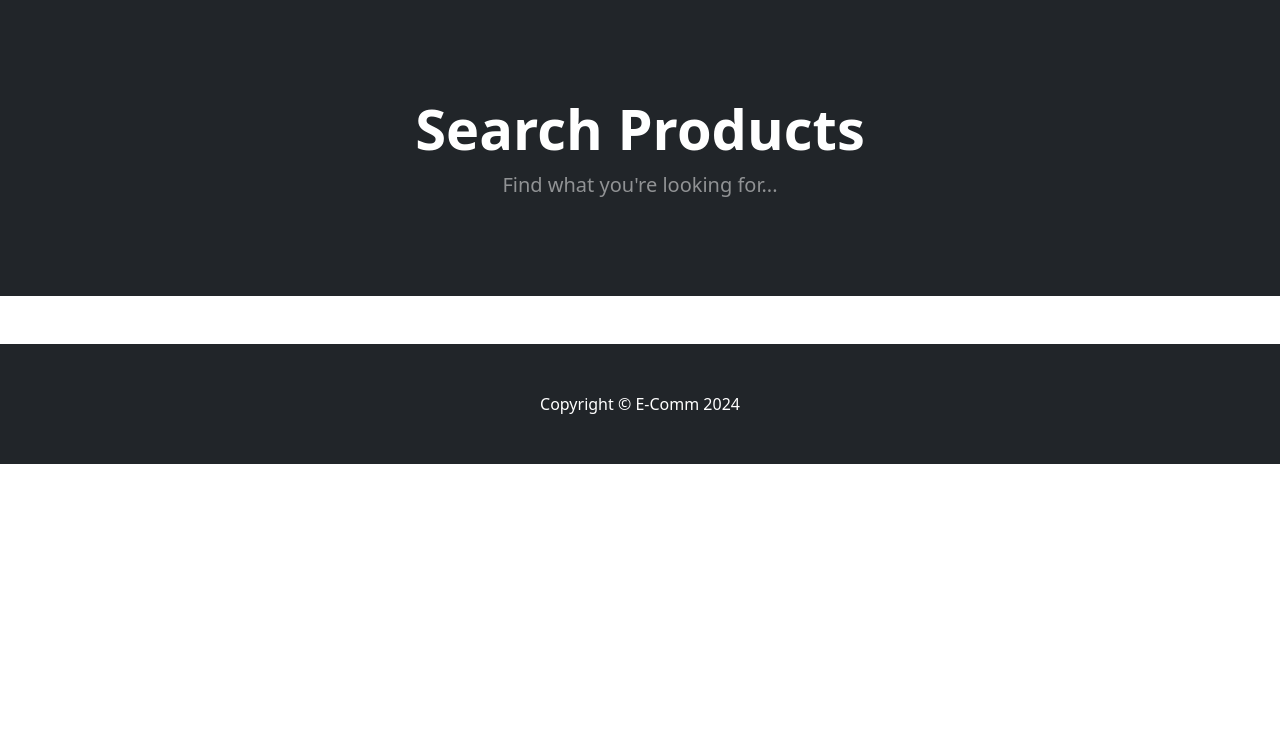
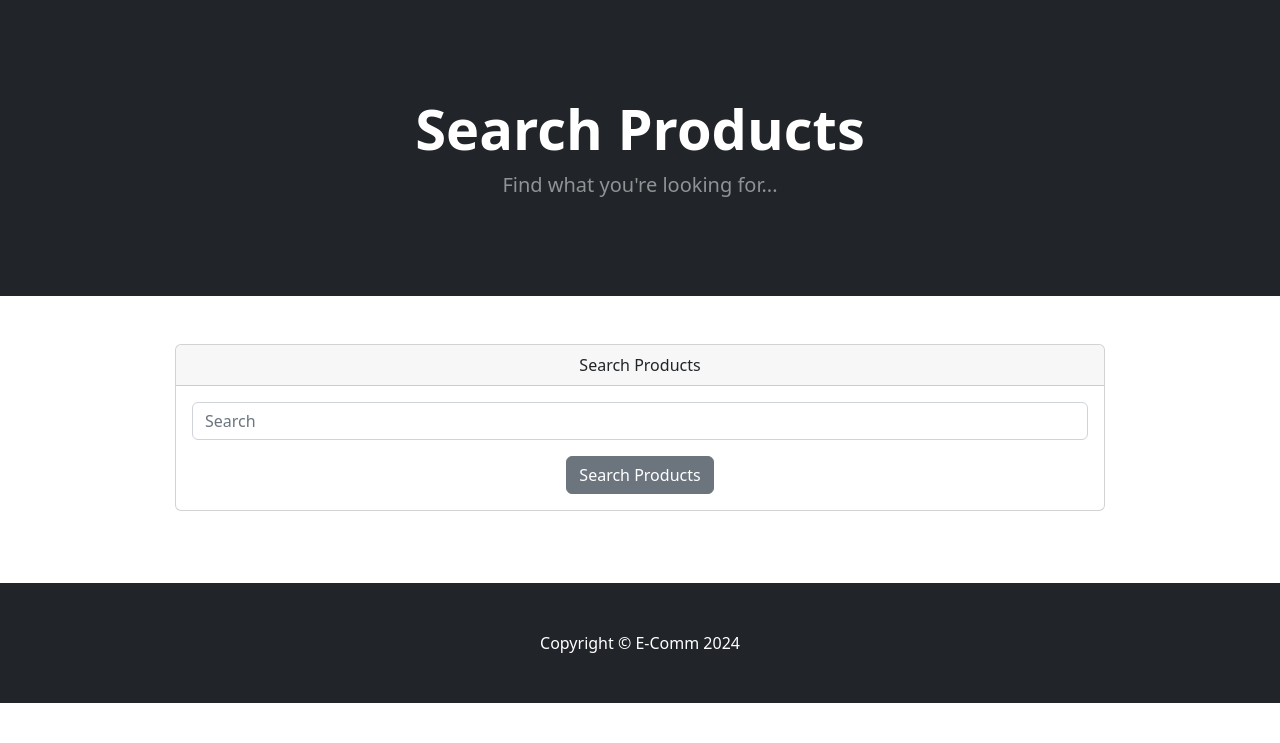
Before and after one commit to Eamateli/E-commerce-Website, a Django app: page /search/ in a window 1280 px wide. Shown: the part 57-800 px from the top of the page. Run offline with Django 5.2, Linux system fonts and the light colour scheme; some libraries are stand-ins or nearby versions.

Commit message:
Adding the search form

```diff
--- a/ecom/store/templates/search.html
+++ b/ecom/store/templates/search.html
@@ -14,10 +14,25 @@
         <div class="container">
             <div class="row">
                 <center>
-                    <div class="col-8">
+                    <div class="col-10">
                         <br><br>
+                        <div class="card">
+                            <div class="card-header">
+                              Search Products
+                            </div>
+                            <div class="card-body">
+                                <form method="POST" action="{% url 'search' %}">
+                                    {% csrf_token %}
+                                    <div class="mb-3">
+                                        <input type="text" class="form-control"  placeholder="Search" name="searched">
+                                      </div>
+                                      <button type="submit" class="btn btn-secondary">Search Products</button>
+                                </form>
+                            </div>
+                          </div>
+                          <br><br><br>
                     </div>
-                </center>
+                </center><br><br><br>
 
             </div>
 
```
